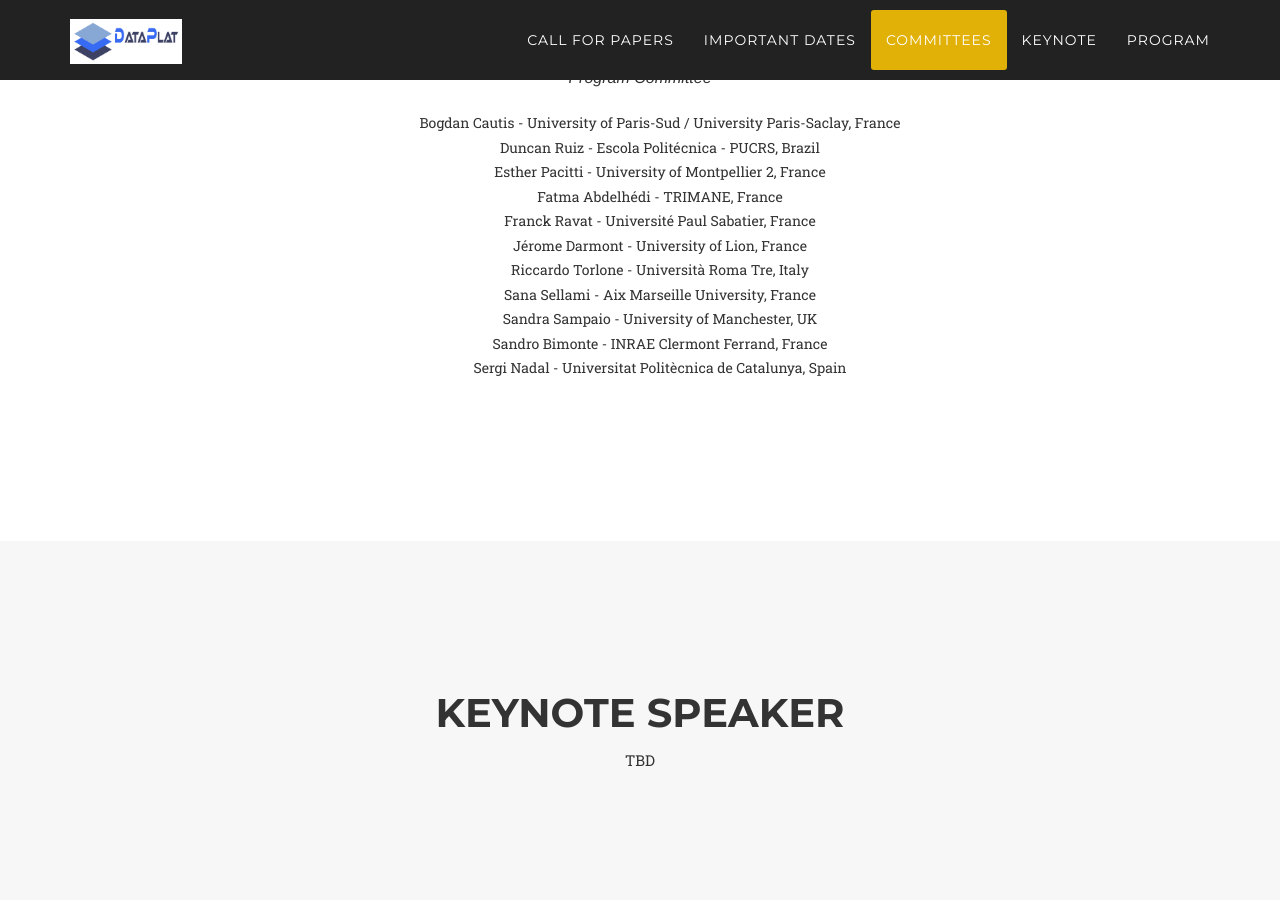
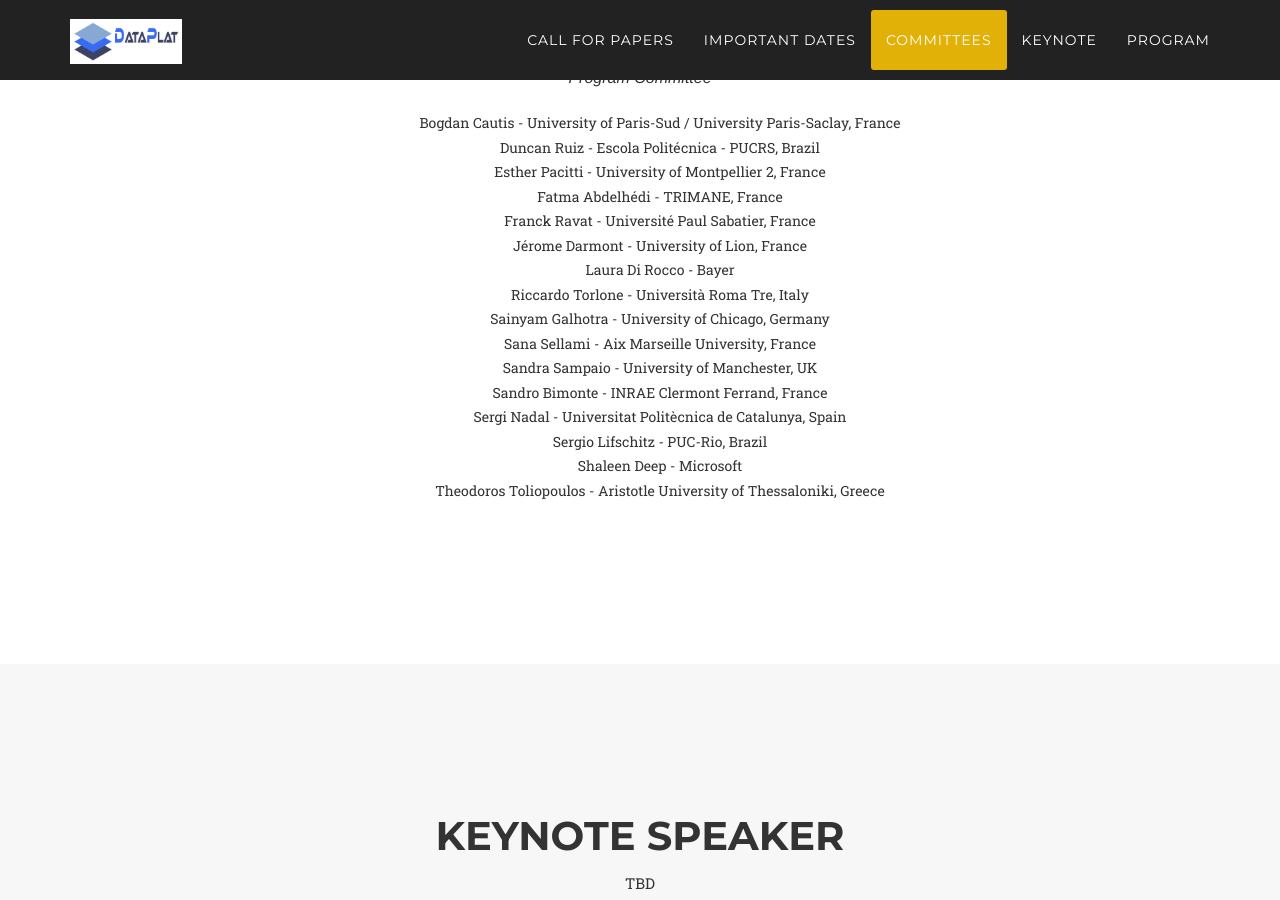
Before and after one commit to big-unibo/dataplat2024, a Jekyll site: the page built from index.html, in a window 1280 px wide and 900 px high, scrolled down 3384 px. Built offline with Jekyll 4.4.1, drawn with Linux system fonts in a browser that asks for light colours; some web fonts are replaced.

Commit message:
fix pc members

```diff
--- a/_includes/pc.html
+++ b/_includes/pc.html
@@ -43,11 +43,16 @@
                     <li>Fatma Abdelhédi - TRIMANE, France</li>
                     <li>Franck Ravat - Université Paul Sabatier, France</li>
                     <li>Jérome Darmont - University of Lion, France</li>
+                    <li>Laura Di Rocco - Bayer</li>
                     <li>Riccardo Torlone - Università Roma Tre, Italy</li>
+                    <li>Sainyam Galhotra - University of Chicago, Germany</li>
                     <li>Sana Sellami - Aix Marseille University, France</li>
                     <li>Sandra Sampaio - University of Manchester, UK</li>
                     <li>Sandro Bimonte - INRAE Clermont Ferrand, France</li>
                     <li>Sergi Nadal - Universitat Politècnica de Catalunya, Spain</li>
+                    <li>Sergio Lifschitz - PUC-Rio, Brazil</li>
+                    <li>Shaleen Deep - Microsoft</li>
+                    <li>Theodoros Toliopoulos - Aristotle University of Thessaloniki, Greece</li>
                 </ul>
             </div>
         </div>
```
